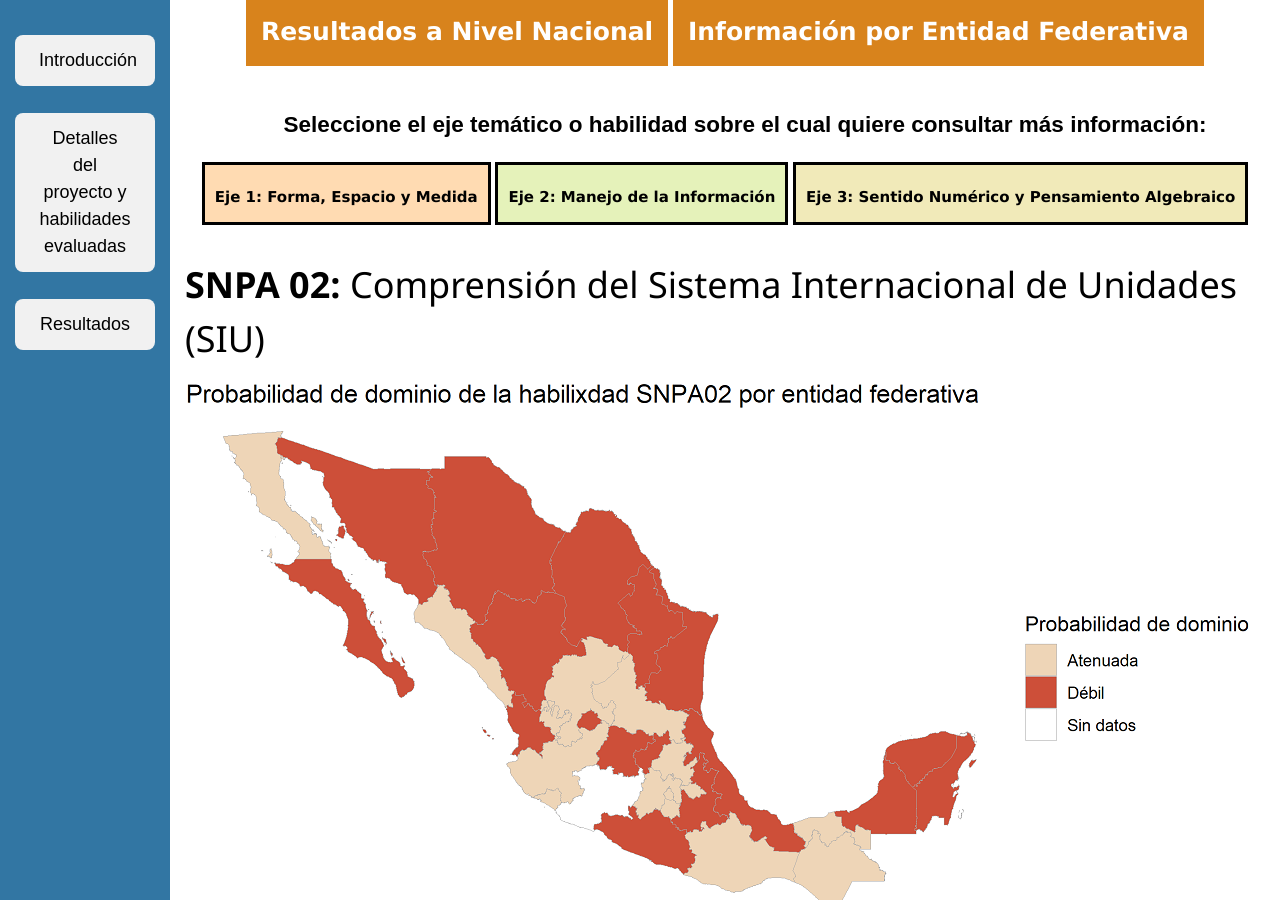
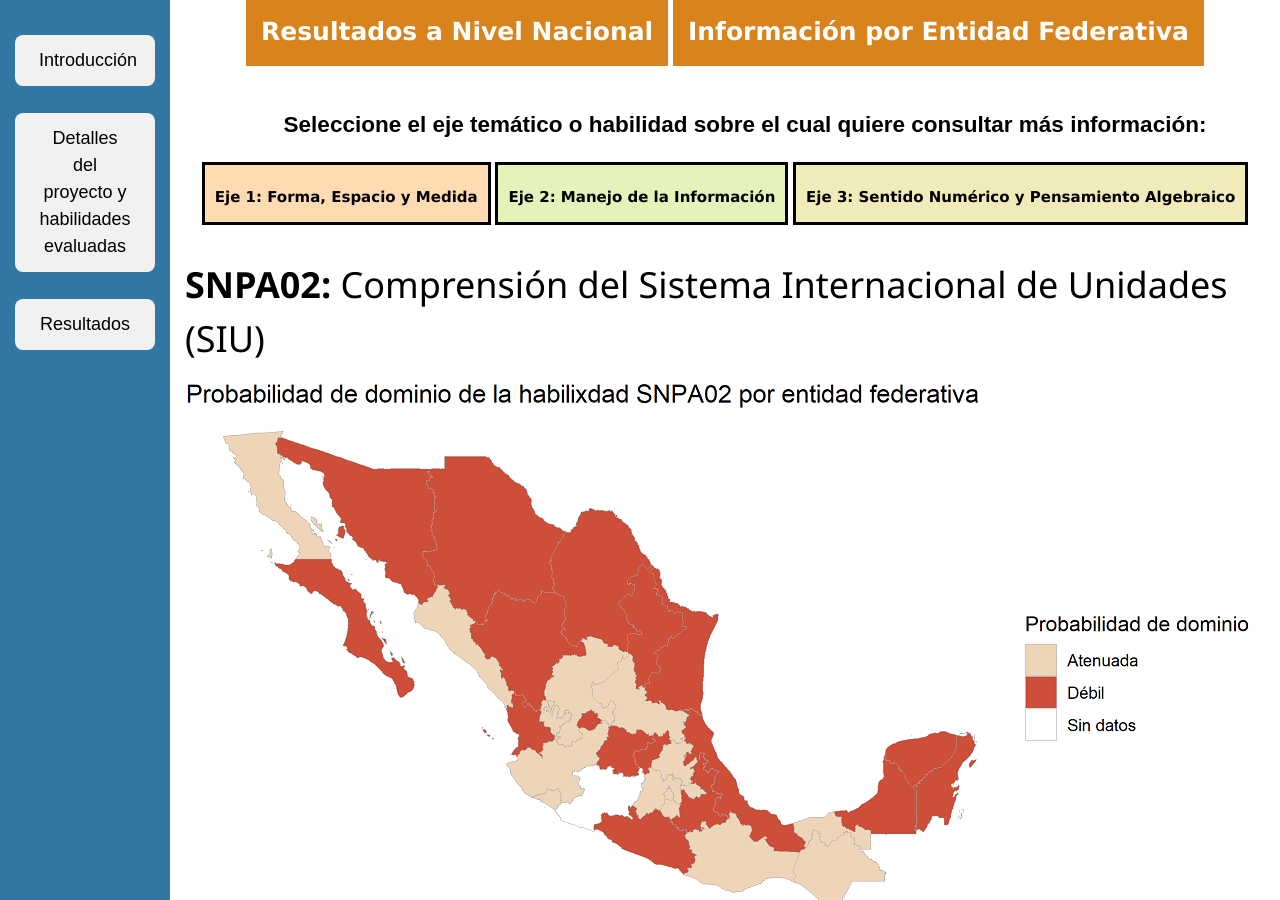
Before and after one commit to rimedie/rimedie.github.io, a Jekyll site: the page built from ProyVisuales/1_Infografia_Feb2019/Heatmaps/SNPA02.html, in a window 1280 px wide and 900 px high, scrolled down 600 px. Built offline with Jekyll 4.4.1, drawn with Linux system fonts in a browser that asks for light colours.

Commit message:
Update SNPA02.html

```diff
--- a/ProyVisuales/1_Infografia_Feb2019/Heatmaps/SNPA02.html
+++ b/ProyVisuales/1_Infografia_Feb2019/Heatmaps/SNPA02.html
@@ -4,7 +4,7 @@ title: SNPA02
 ---
 <div class="blurb">
 
-	<h1><b>SNPA 02:</b> Comprensión del Sistema Internacional de Unidades (SIU)</h1>
+	<h1><b>SNPA02:</b> Comprensión del Sistema Internacional de Unidades (SIU)</h1>
 	<center>
 	<img class="displayed" src="SNPA02.png" />
 	</center>
```
